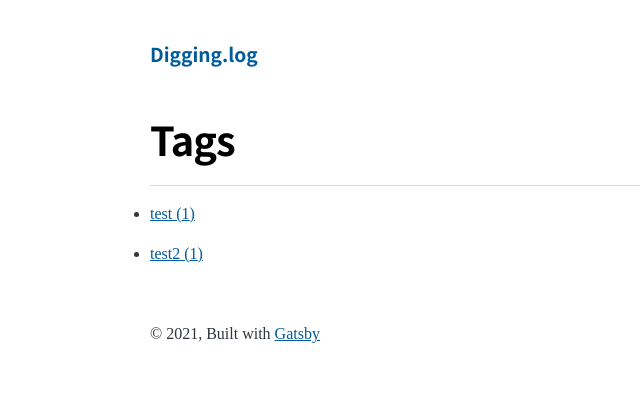
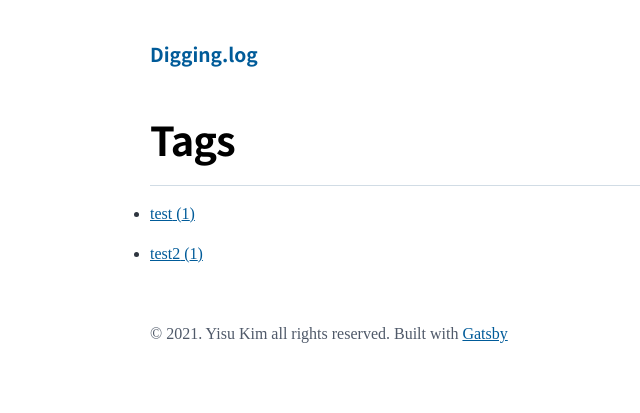
Before and after one commit to yisu-kim/blog, a Gatsby site: page /tags in a window 1280 px wide. Shown: the whole page, without its empty margins (174-814 px from the left). Built offline with nearby package versions, Linux system fonts and the light colour scheme; Gatsby itself is replaced by a stand-in of ours; a small style sheet from the web is missing.

Commit message:
[Feat] 카피라이트 표기

```diff
--- a/src/components/layout.jsx
+++ b/src/components/layout.jsx
@@ -24,8 +24,8 @@ const Layout = ({ location, title, children }) => {
     <div className="global-wrapper" data-is-root-path={isRootPath}>
       <header className="global-header">{header}</header>
       <main>{children}</main>
-      <footer>
-        © {new Date().getFullYear()}, Built with
+      <footer className="global-footer">
+        © {new Date().getFullYear()}. Yisu Kim all rights reserved. Built with
         {` `}
         <a href="https://www.gatsbyjs.com">Gatsby</a>
       </footer>
--- a/src/style.css
+++ b/src/style.css
@@ -255,6 +255,10 @@ a:focus {
   margin-bottom: var(--spacing-12);
 }
 
+.global-footer {
+  color: var(--color-text-light);
+}
+
 .main-heading {
   font-size: var(--fontSize-7);
   margin: 0;
```
